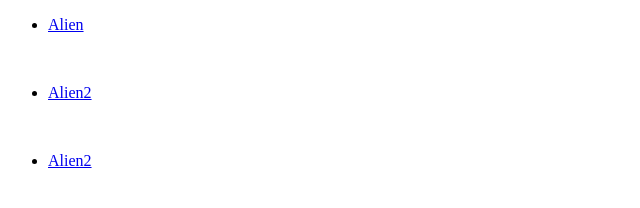
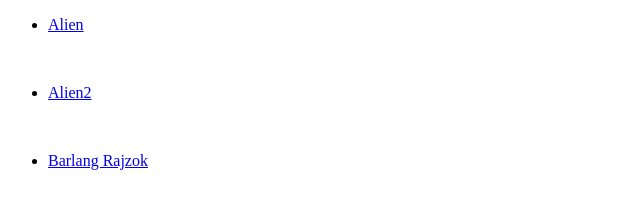
Before and after one commit to balhun/balhun.github-io, a plain HTML site: page index.html in a window 1280 px wide. Shown: the full height of the page, 0-640 px from the left. Drawn offline with Linux system fonts and the light colour scheme.

Commit message:
Update index.html

```diff
--- a/index.html
+++ b/index.html
@@ -15,7 +15,7 @@
         <li><a href="/alien2/index.html">Alien2</a></li>
     </ul><br>
     <ul>
-        <li><a href="/barlangrajzok/barlang.html">Alien2</a></li>
+        <li><a href="/barlangrajzok/barlang.html">Barlang Rajzok</a></li>
     </ul><br>
 </body>
 </html>
```
